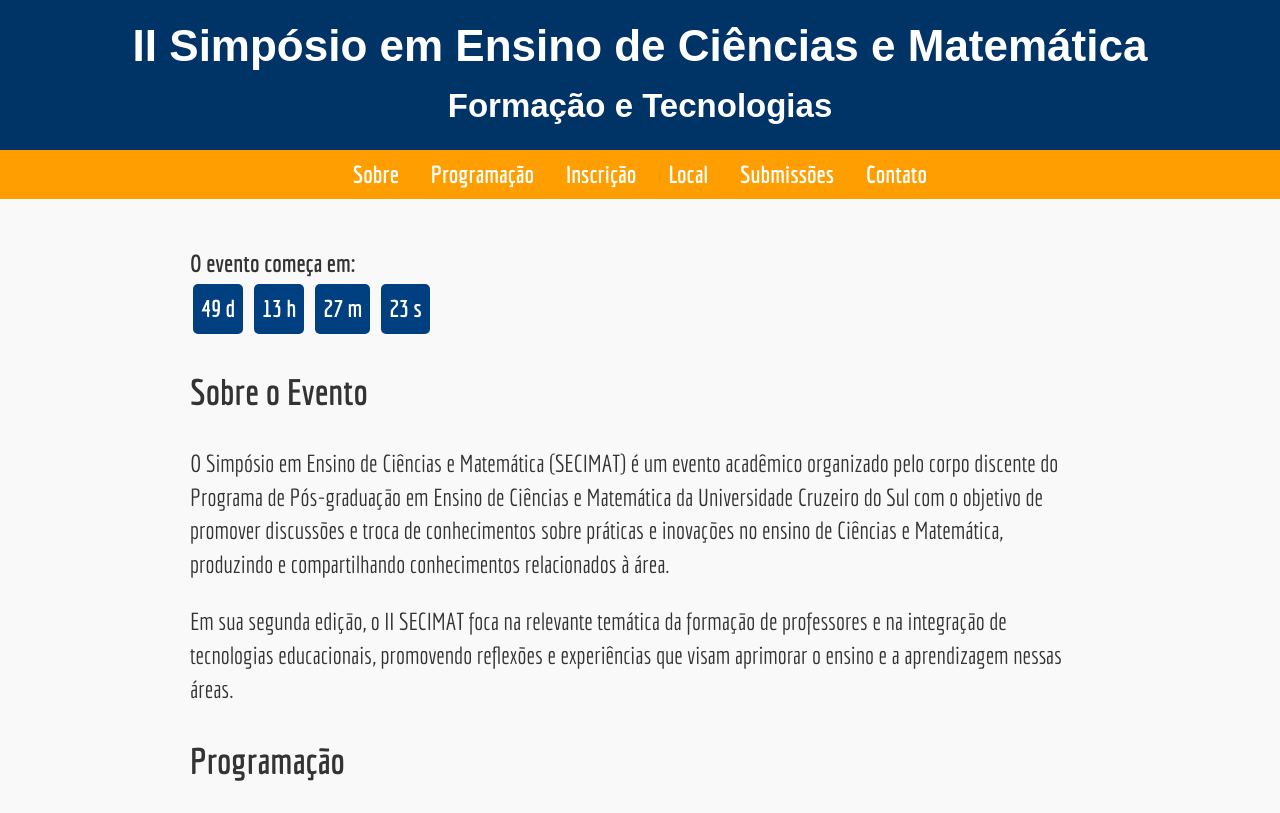
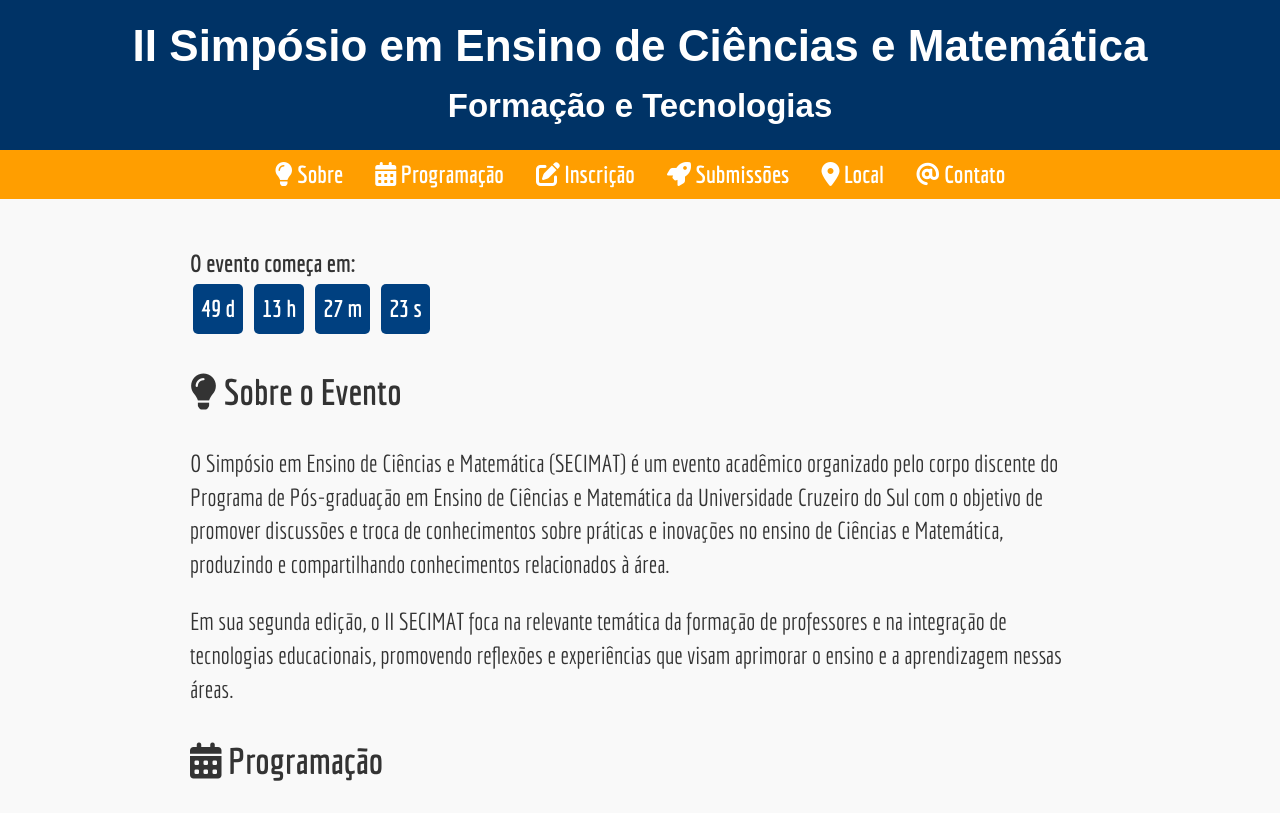
Before and after one commit to msanches/iisecimat, a plain HTML site: page index.html in a window 1280 px wide. Shown: the part 108-921 px from the top of the page. Drawn offline with Linux system fonts and the light colour scheme; a web font is replaced by a local one.

Commit message:
Update index.html

```diff
--- a/index.html
+++ b/index.html
@@ -5,6 +5,7 @@
     <meta charset="UTF-8">
     <meta name="viewport" content="width=device-width, initial-scale=1.0">
     <title>II SECIMAT - Simpósio em Ensino de Ciências e Matemática</title>
+    <link rel="stylesheet" href="https://cdnjs.cloudflare.com/ajax/libs/font-awesome/6.0.0-beta3/css/all.min.css">
     <link rel="stylesheet" href="css/style.css">
 </head>
 
@@ -18,19 +19,19 @@
     <nav>
         <span class="menu-icon" onclick="toggleMenu()">&#9776;</span>
         <ul id="menu">
-            <li><a href="#sobre">Sobre</a></li>
-            <li><a href="#programacao">Programação</a></li>
-            <li><a href="#inscricao">Inscrição</a></li>
-            <li><a href="#local">Local</a></li>
-            <li><a href="#submissoes">Submissões</a></li>
-            <li><a href="#contato">Contato</a></li>
+            <li><a href="#sobre"><i class="fa-solid fa-lightbulb"></i> Sobre</a></li>
+            <li><a href="#programacao"><i class="fa-solid fa-calendar-days"></i> Programação</a></li>
+            <li><a href="#inscricao"><i class="fa-solid fa-pen-to-square"></i> Inscrição</a></li>
+            <li><a href="#submissoes"><i class="fa-solid fa-rocket"></i> Submissões</a></li>
+            <li><a href="#local"><i class="fa-solid fa-location-dot"></i> Local</a></li>
+            <li><a href="#contato"><i class="fa-solid fa-at"></i> Contato</a></li>
         </ul>
     </nav>
 
     <main>
         <section id="sobre">
             <div class="countdown" id="countdown"></div>
-            <h2>Sobre o Evento</h2>
+            <h2><i class="fa-solid fa-lightbulb"></i> Sobre o Evento</h2>
             <p>O Simpósio em Ensino de Ciências e Matemática (SECIMAT) é um evento acadêmico
                 organizado pelo corpo discente do Programa de Pós-graduação em Ensino de
                 Ciências e Matemática da Universidade Cruzeiro do Sul com o objetivo de promover
@@ -40,7 +41,7 @@
         </section>
 
         <section id="programacao">
-            <h2>Programação</h2>
+            <h2><i class="fa-solid fa-calendar-days"></i> Programação</h2>
             <ul>
                 <li>08:30 - Credenciamento e café de boas-vindas</li>
                 <li>09:00 - Abertura</li>
@@ -52,13 +53,13 @@
         </section>
 
         <section id="inscricao">
-            <h2>Inscrição</h2>
+            <h2><i class="fa-solid fa-pen-to-square"></i> Inscrição</h2>
             <p>As inscrições para o II SECIMAT estão abertas. Não perca a oportunidade de participar deste importante evento acadêmico! Maiores informações <a href="https://drive.google.com/file/d/1V-PzHQjmB0Ng-B9hjYcdvJE2nAdUggm4/view?usp=sharing" target="_blank"><b>[CLIQUE AQUI]</b></a></p>
             <a href="https://forms.gle/Eq49UDiJtqquvt1v6" target="_blank" class="cta-button">Inscreva-se agora</a>
         </section>
 
         <section id="submissoes">
-            <h2>Submissões</h2>
+            <h2><i class="fa-solid fa-rocket"></i> Submissões</h2>
             <p>As submissões para o II SECIMAT estão abertas até o dia <b>06/10/2024</b> na modalidade comunicação oral.</p>
             <ul>
                 <li>Template para o trabalho: <a href="https://docs.google.com/document/d/1qeq7ikeTBi9eob72ONQAIVWLv5zyR-8k/edit?usp=sharing&ouid=104964546431510704773&rtpof=true&sd=true" target="_blank"><b>[CLIQUE AQUI]</b></a></li>
@@ -69,7 +70,7 @@
         </section>
 
         <section id="local">
-            <h2>Local</h2>
+            <h2><i class="fa-solid fa-location-dot"></i> Local</h2>
             <p>O evento será realizado no Campus Liberdade da Universidade Cruzeiro do Sul, localizado na <b>Rua Galvão Bueno, 868 - Liberdade, São Paulo - SP, 01506-000</b></p>
             <iframe src="https://www.google.com/maps/embed?pb=!1m18!1m12!1m3!1d3657.3463556435924!2d-46.6354559!3d-23.558195!2m3!1f0!2f0!3f0!3m2!1i1024!2i768!4f13.1!3m3!1m2!1s0x94ce59a9f00b5aed%3A0x80a6c6e53a4206b4!2sRua%20Galv%C3%A3o%20Bueno%2C%20868%20-%20Liberdade%2C%20S%C3%A3o%20Paulo%20-%20SP%2C%2001506-000!5e0!3m2!1sen!2sbr!4v1635789876543!5m2!1sen!2sbr"
         width="100%" height="450" style="border:0;" allowfullscreen="" loading="lazy"></iframe>
@@ -77,7 +78,7 @@
         </section>
 
         <section id="contato">
-            <h2>Contato</h2>
+            <h2><i class="fa-solid fa-at"></i> Contato</h2>
             <p>Para mais informações, entre em contato conosco: <b>cienmatunicsul@gmail.com</b></p>
         </section>
     </main>
```
